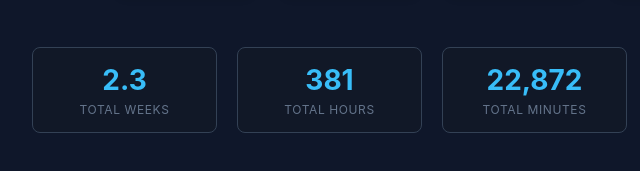
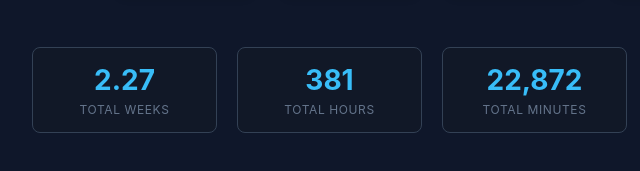
Before and after one commit to AsherMosseri/Countdown, a plain HTML site: page index.html in a window 1280 px wide. Shown: the part 615-786 px from the top of the page, 208-848 px from the left. Drawn offline with Linux system fonts and the light colour scheme.

Commit message:
Show total weeks to 2 decimals

```diff
--- a/index.html
+++ b/index.html
@@ -204,9 +204,9 @@
                 set(el, 'm', Math.floor((diff % (1000 * 60 * 60)) / (1000 * 60)));
                 set(el, 's', Math.floor((diff % (1000 * 60)) / 1000));
 
-                // Math for Total Individual Units (with 1 decimal point for weeks)
+                // Math for Total Individual Units (with 2 decimal points for weeks)
                 if (el.querySelector('.totals-grid')) {
-                    set(el, 'tot-w', (diff / (1000 * 60 * 60 * 24 * 7)).toFixed(1));
+                    set(el, 'tot-w', (diff / (1000 * 60 * 60 * 24 * 7)).toFixed(2));
                     set(el, 'tot-h', Math.floor(diff / (1000 * 60 * 60)).toLocaleString());
                     set(el, 'tot-m', Math.floor(diff / (1000 * 60)).toLocaleString());
                     set(el, 'tot-s', Math.floor(diff / 1000).toLocaleString());
```
